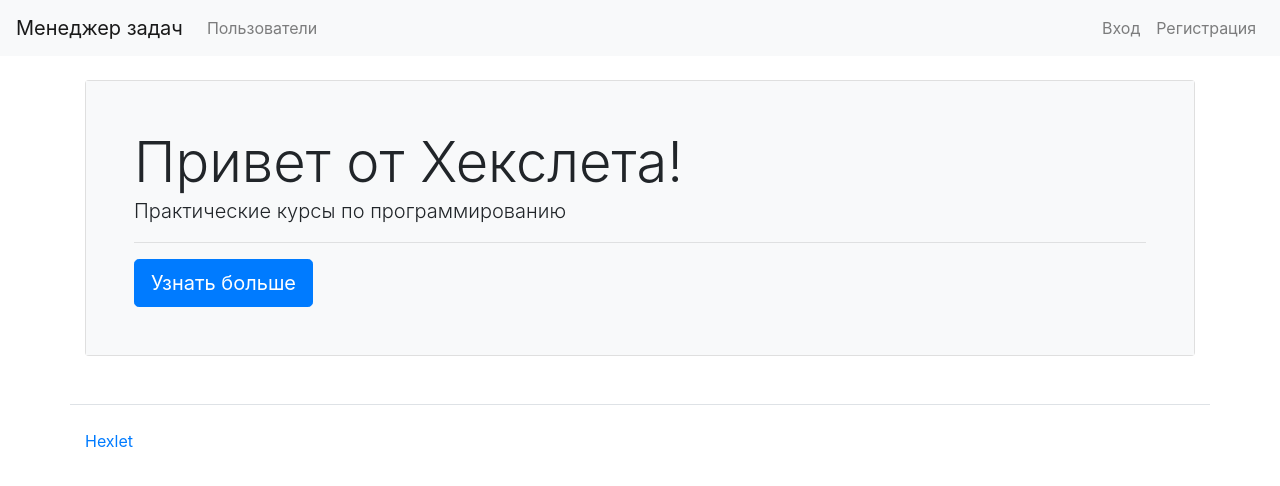
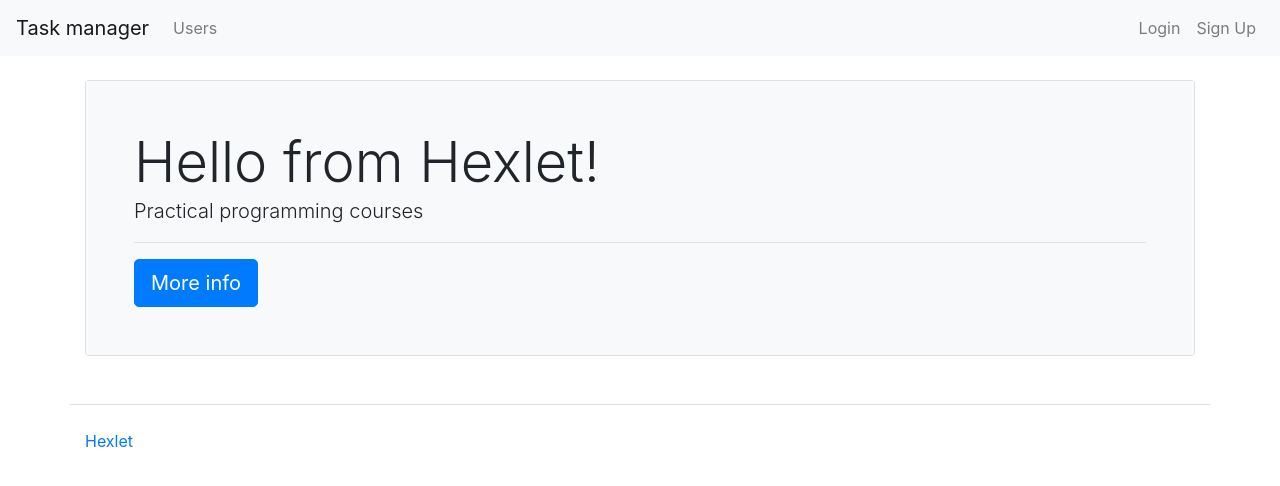
Before and after one commit to kukhmax/task-manager-hexlet-project-4, a Django app: page / in a window 1280 px wide. Shown: the top 486 px of the page. Run offline with Django 4.2, Linux system fonts and the light colour scheme; some libraries are stand-ins or nearby versions.

Commit message:
add translate

```diff
--- a/home/templates/home/index.html
+++ b/home/templates/home/index.html
@@ -1,10 +1,12 @@
 {% extends 'base.html' %}
+
+{% load i18n %}
 
 {% load bootstrap4 %}
 
 
 {% block title %}
-Менеджер задач Hexlet
+{% trans "Task manager" %} Hexlet
 {% endblock%}
 
 
@@ -21,10 +23,10 @@
 <h1 class="my-4"></h1>
 <div class="card">
   <div class="card-body p-5 bg-light">
-    <div class="display-4">Привет от Хекслета!</div>
-      <p class="lead">Практические курсы по программированию</p>
+    <div class="display-4">{{ hello }}</div>
+      <p class="lead">{{ courses }}</p>
       <hr>
-      <a class="btn btn-primary btn-lg" href="#">Узнать больше</a>
+      <a class="btn btn-primary btn-lg" href="#">{{ more }}</a>
     </div>
   </div>
 
--- a/home/templates/includes/navbar.html
+++ b/home/templates/includes/navbar.html
@@ -1,22 +1,24 @@
+{% load i18n %}
+
 <nav class="navbar navbar-expand-lg navbar-light bg-light mb-3">
-    <a class="navbar-brand" href="/">Менеджер задач</a>
+    <a class="navbar-brand" href="/">{% trans "Task manager" %}</a>
     <button class="navbar-toggler" data-toggle="collapse" data-target="#navbarToggleExternalContent">
       <span class="navbar-toggler-icon"></span>
     </button>
     <div class="collapse navbar-collapse" id="navbarToggleExternalContent">
       <ul class="navbar-nav mr-auto">
         <li class="nav-item">
-          <a class="nav-link" href="/users/">Пользователи</a>
+          <a class="nav-link" href="/users/">{% trans "Users" %}</a>
         </li>
 
       </ul>
       <ul class="navbar-nav">
 
           <li class="nav-item">
-            <a class="nav-link" href="/login/">Вход</a>
+            <a class="nav-link" href="/login/">{% trans "Login" %}</a>
           </li>
           <li class="nav-item">
-            <a class="nav-link" href="/users/create/">Регистрация</a>
+            <a class="nav-link" href="/users/create/">{% trans "Sign Up" %}</a>
           </li>
 
       </ul>
--- a/home/views.py
+++ b/home/views.py
@@ -1,8 +1,12 @@
 from django.http import HttpResponse
 from django.shortcuts import render
-from django.template.loader import render_to_string
+from django.utils.translation import gettext as _
 
 
 def index(request):
-    response = render_to_string('home/index.html')
-    return HttpResponse(response)
+    context = {
+        'hello': _('Hello from Hexlet!'),
+        'more': _('More info'),
+        'courses': _('Practical programming courses'),
+    }
+    return render(request, 'home/index.html', context=context)
--- a/templates/base.html
+++ b/templates/base.html
@@ -1,4 +1,4 @@
-{% load bootstrap4 %}
+{% load bootstrap4 i18n %}
 <!doctype html>
 <html lang="en">
   <head>
```
Also changed, not shown: task_manager/settings.py (+18 -2 lines), home/locale/ru/LC_MESSAGES/django.po (added).
